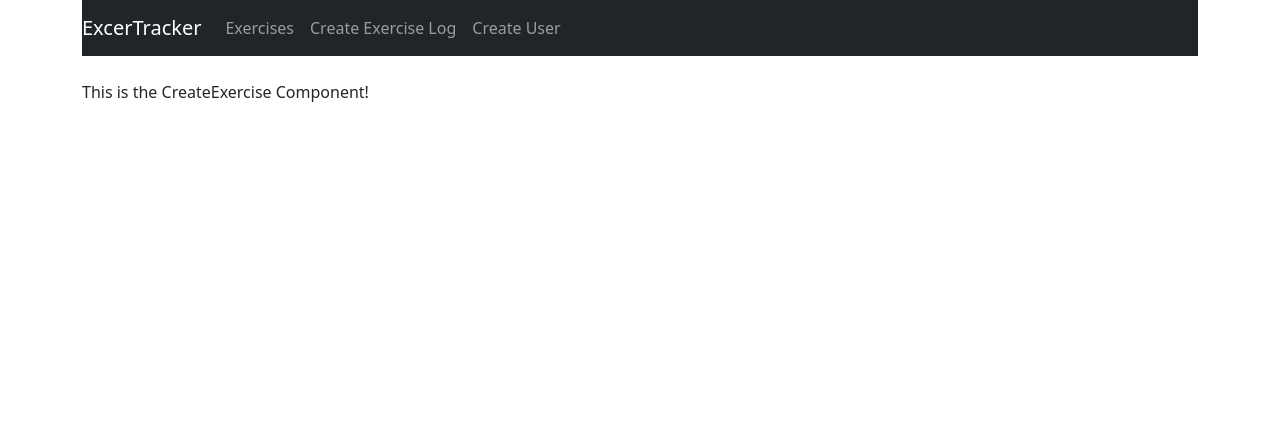
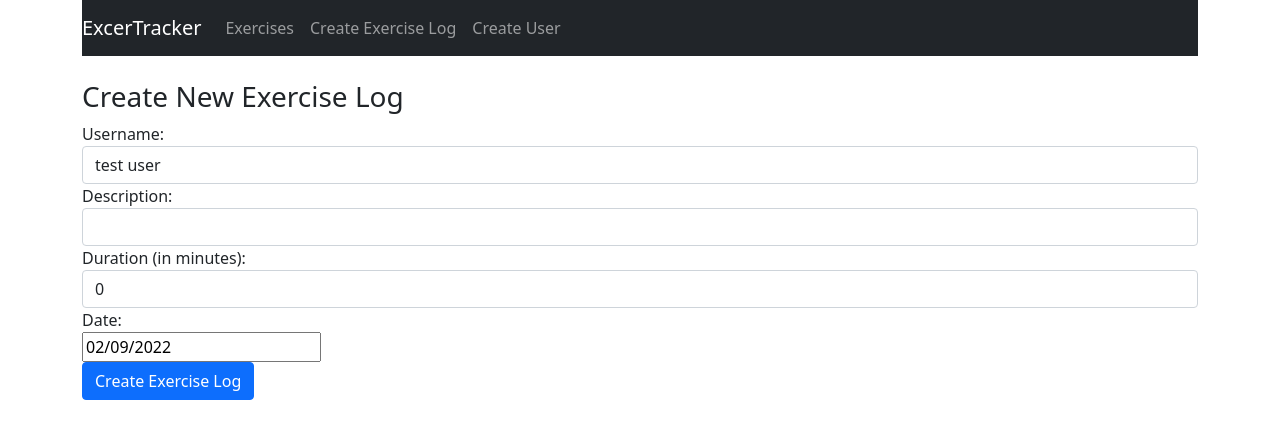
Before and after one commit to johndwatt/MERN-tutorial-1, a React (Create React App) app: page /create in a window 1280 px wide. Shown: the top 438 px of the page. Built offline with nearby package versions, Linux system fonts and the light colour scheme.

Commit message:
adds create-exercise component

```diff
--- a/package.json
+++ b/package.json
@@ -8,6 +8,7 @@
     "@testing-library/user-event": "^13.2.1",
     "bootstrap": "^5.1.3",
     "react": "^17.0.2",
+    "react-datepicker": "^4.6.0",
     "react-dom": "^17.0.2",
     "react-router-dom": "^6.2.1",
     "react-scripts": "5.0.0",
--- a/src/components/create-exercise.component.jsx
+++ b/src/components/create-exercise.component.jsx
@@ -1,11 +1,126 @@
 import React, { Component } from 'react';
+import DatePicker from 'react-datepicker';
+import "react-datepicker/dist/react-datepicker.css"
 
 export default class CreateExercise extends Component {
+    constructor(props) {
+        super(props);
+
+        this.onChangeUsername = this.onChangeUsername.bind(this);
+        this.onChangeDescription = this.onChangeDescription.bind(this);
+        this.onChangeDuration = this.onChangeDuration.bind(this);
+        this.onChangeDate = this.onChangeDate.bind(this);
+        this.onSubmit = this.onSubmit.bind(this);
+
+        this.state = {
+            username: "",
+            description: "",
+            duration: 0,
+            date: new Date(),
+            users: []
+        }
+    }
+
+    componentDidMount() {
+        this.setState({
+            users: ["test user"],
+            username: "test user",
+        })
+    }
+
+    onChangeUsername(e) {
+        this.setState({
+            username: e.target.value,
+        })
+    }
+
+    onChangeDescription(e) {
+        this.setState({
+            description: e.target.value,
+        })
+    }
+
+    onChangeDuration(e) {
+        this.setState({
+            duration: e.target.value,
+        })
+    }
+
+    onChangeDate(date) {
+        this.setState({
+            date: date,
+        })
+    }
+
+    onSubmit(e) {
+        e.preventDefault();
+
+        const exercise = {
+            username: this.state.username,
+            description: this.state.description,
+            duration: this.state.duration,
+            date: this.state.date,
+        }
+
+        console.log(exercise);
+        window.location = "/";
+    }
+
     render() {
         return (
             <div>
-                <p>This is the CreateExercise Component!</p>
-            </div>
+            <h3>Create New Exercise Log</h3>
+            <form onSubmit={this.onSubmit}>
+              <div className="form-group">
+                <label>Username: </label>
+                <select ref="userInput"
+                    required
+                    className="form-control"
+                    value={this.state.username}
+                    onChange={this.onChangeUsername}>
+                    {
+                      this.state.users.map(function(user) {
+                        return <option
+                          key={user}
+                          value={user}>{user}
+                          </option>;
+                      })
+                    }
+                </select>
+              </div>
+              <div className="form-group">
+                <label>Description: </label>
+                <input  type="text"
+                    required
+                    className="form-control"
+                    value={this.state.description}
+                    onChange={this.onChangeDescription}
+                    />
+              </div>
+              <div className="form-group">
+                <label>Duration (in minutes): </label>
+                <input
+                    type="text"
+                    className="form-control"
+                    value={this.state.duration}
+                    onChange={this.onChangeDuration}
+                    />
+              </div>
+              <div className="form-group">
+                <label>Date: </label>
+                <div>
+                  <DatePicker
+                    selected={this.state.date}
+                    onChange={this.onChangeDate}
+                  />
+                </div>
+              </div>
+
+              <div className="form-group">
+                <input type="submit" value="Create Exercise Log" className="btn btn-primary" />
+              </div>
+            </form>
+          </div>
         )
     }
 }
```
Also changed, not shown: 2 other files (tests, documents, lock files or other folders).
